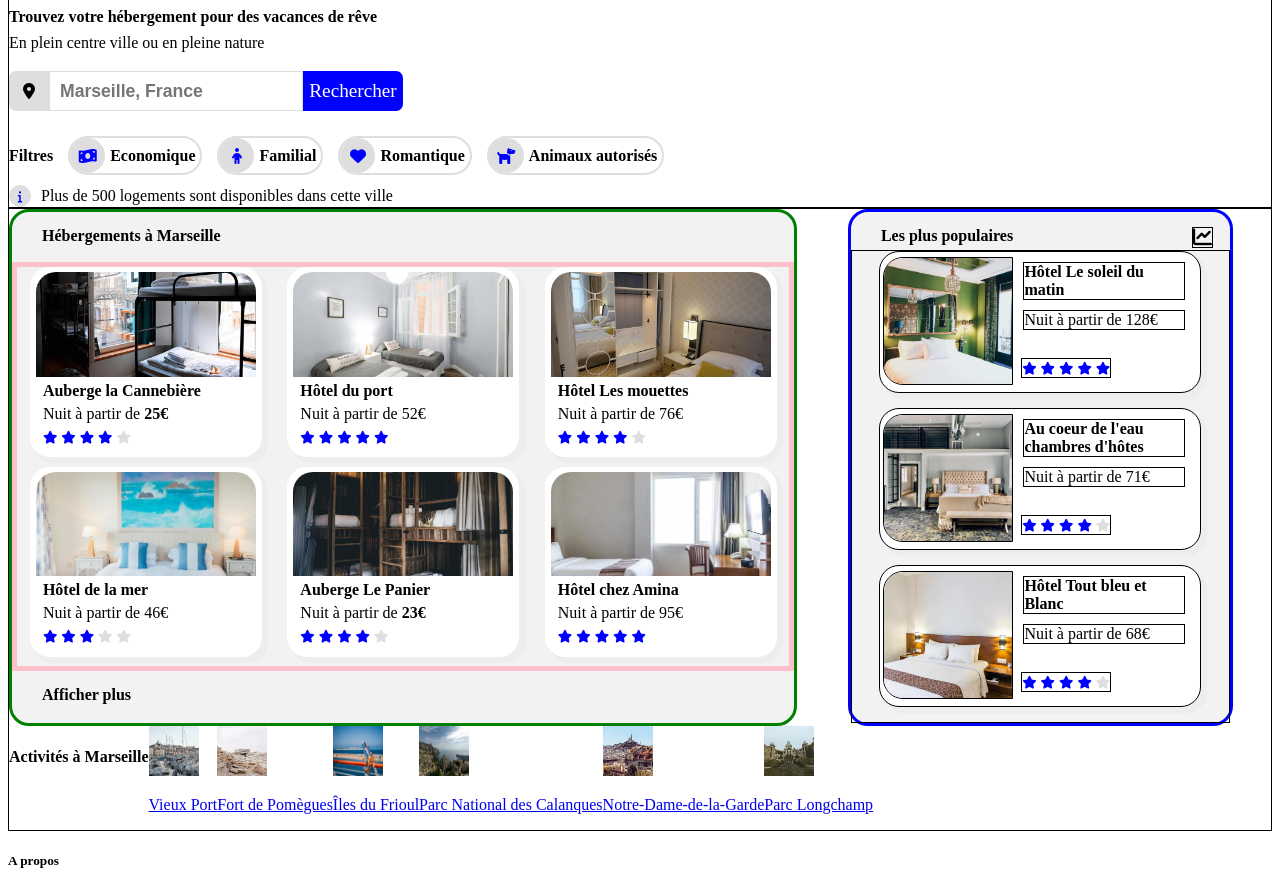
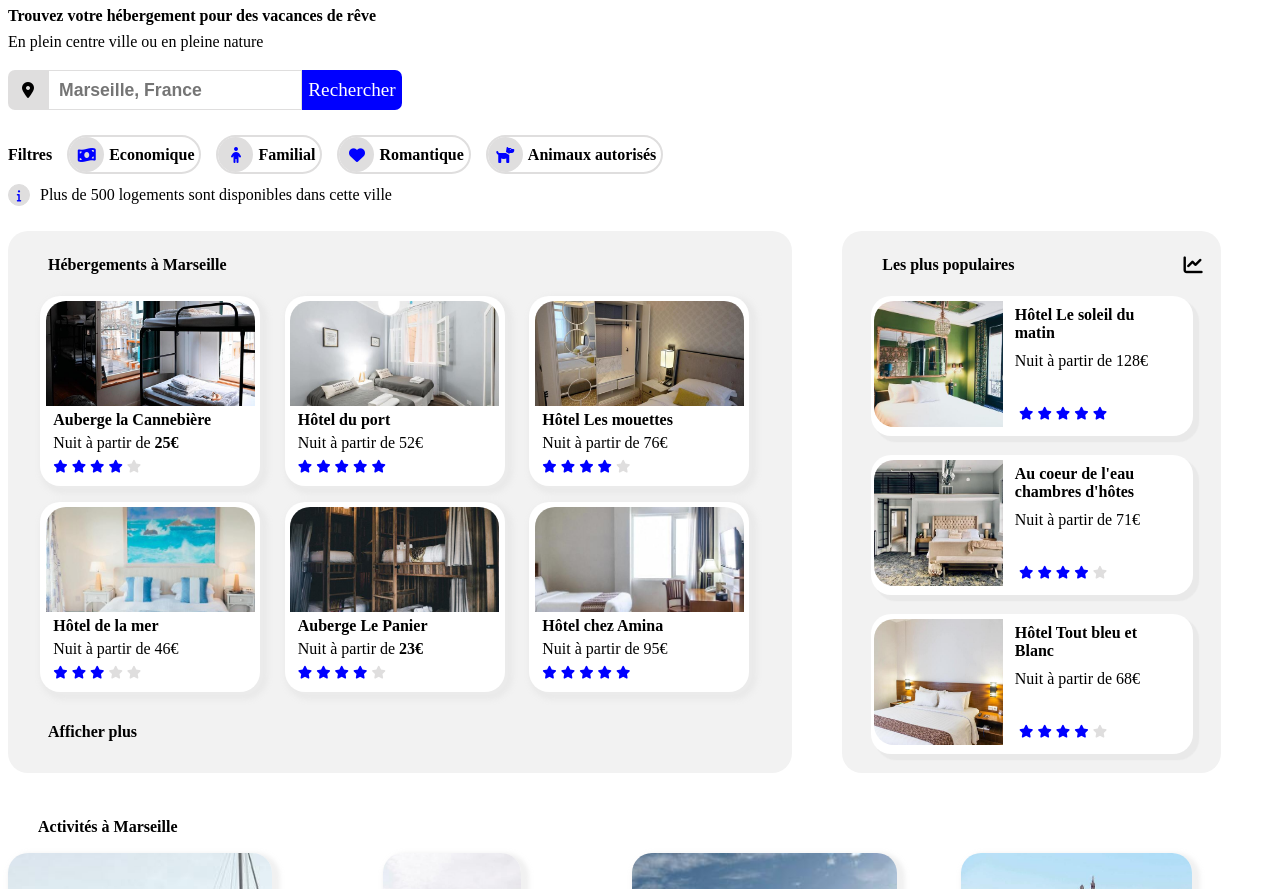
Before and after one commit to Dalkeri/DamienRebeloDacosta_2_14122020, a plain HTML site: page index.html in a window 1280 px wide. Shown: the part 120-1009 px from the top of the page. Drawn offline with Linux system fonts and the light colour scheme.

Commit message:
fin de la partie activité + peaufinage mineur

```diff
--- a/index.html
+++ b/index.html
@@ -198,30 +198,32 @@
             </section>
             <section id="activite">
                 <h4>Activités à Marseille</h4>
-                <a href="#">
-                    <img src="images/activites/4_small/reno-laithienne-QUgJhdY5Fyk-unsplash.jpg" alt="vieux_port" width="50" height="50">
-                    <p>Vieux Port</p>
+                <div id="cartes_activites">
+                    <a href="#" id="element1" class="carte_activite">
+                        <img src="images/activites/4_small/reno-laithienne-QUgJhdY5Fyk-unsplash.jpg" alt="vieux_port" class="grande">
+                        <p><strong>Vieux Port</strong></p>
                     </a>
-                <a href="#">
-                    <img src="images/activites/4_small/paul-hermann-QFTrLdQIRhI-unsplash.jpg" alt="Fort_Pomegues" width="50" height="50">
-                    <p>Fort de Pomègues</p>
+                    <a href="#" id="element2" class="carte_activite">
+                        <img src="images/activites/4_small/paul-hermann-QFTrLdQIRhI-unsplash.jpg" alt="Fort_Pomegues" class="petite">
+                        <p><strong>Fort de Pomègues</strong></p>
                     </a>
-                <a href="#">
-                    <img src="images/activites/4_small/kevin-hikari-rV_Qd1l-VXg-unsplash.jpg" alt="iles_frioule" width="50" height="50">
-                    <p>Îles du Frioul</p>
+                    <a href="#" id="element3" class="carte_activite">
+                        <img src="images/activites/4_small/kevin-hikari-rV_Qd1l-VXg-unsplash.jpg" alt="iles_frioule" class="petite">
+                        <p><strong>Îles du Frioul</strong></p>
                     </a>
-                <a href="#">
-                    <img src="images/activites/4_small/kilyan-sockalingum-NR8-cBCN3aI-unsplash.jpg" alt="parc_calanques" width="50" height="50">
-                    <p>Parc National des Calanques</p>
+                    <a href="#"" id="element4" class="carte_activite">
+                        <img src="images/activites/4_small/kilyan-sockalingum-NR8-cBCN3aI-unsplash.jpg" alt="parc_calanques" class="grande">
+                        <p><strong>Parc National des Calanques</strong></p>
                     </a>
-                <a href="#">
-                    <img src="images/activites/4_small/florian-wehde-xW9e8gdotxI-unsplash.jpg" alt="Notre_dame" width="50" height="50">
-                    <p>Notre-Dame-de-la-Garde</p>
+                    <a href="#" id="element5" class="carte_activite">
+                        <img src="images/activites/4_small/florian-wehde-xW9e8gdotxI-unsplash.jpg" alt="Notre_dame" class="petite">
+                        <p><strong>Notre-Dame-de-la-Garde</strong></p>
                     </a>
-                <a href="#">
-                    <img src="images/activites/4_small/lena-paulin-wH2-EJoDcV0-unsplash.jpg" alt="parc_longchamp" width="50" height="50">
-                    <p>Parc Longchamp</p>
+                    <a href="#" id="element6" class="carte_activite">
+                        <img src="images/activites/4_small/lena-paulin-wH2-EJoDcV0-unsplash.jpg" alt="parc_longchamp" class="petite">
+                        <p><strong>Parc Longchamp</strong></p>
                     </a>
+                </div>
             </section>
         </section>
 
--- a/style.css
+++ b/style.css
@@ -6,7 +6,8 @@
 }
 header
 {
-    border: 1px solid black;
+    /* border: 1px solid black; */
+    margin-bottom: 25px;
 }
 
 #liens_haut
@@ -71,7 +72,7 @@ nav a:hover
     /* display:flex; */
     margin-left: 10px;
     text-decoration: none;
-    margin-right: 20px;
+    margin-right: 50px;
 }
 
 
@@ -204,14 +205,14 @@ nav a:hover
 
 #corps
 {
-    border: 1px solid black;
+    /* border: 1px solid black; */
     display: flex;
     flex-wrap: wrap;
 }
 
 #hebergement
 {
-    border: 3px solid green;
+    /* border: 3px solid green; */
     width: 62%;
     margin-right: 4%;
     display: flex;
@@ -224,22 +225,24 @@ nav a:hover
 #hebergement h4
 {
     position: absolute;
-    margin-top: 15px;
-    margin-left: 30px;
+    margin-top: 25px;
+    margin-left: 40px;
 }
 
 #hebergement span
 {
 
     margin-top: 15px;
-    margin-left: 30px;
+    margin-left: 40px;
     /* margin-bottom: 0px; */
 }
 
 #cartes_hebergements
 {
-    margin-top: 50px;
-    border: 5px solid pink;
+    margin-top: 65px;
+    margin-right: 30px;
+    margin-left: 20px;
+    /* border: 5px solid pink; */
     display: flex;
     justify-content: space-around;
     flex-wrap: wrap;
@@ -254,7 +257,7 @@ nav a:hover
     /* margin-bottom: 3%; */
     background-color: white;
     border-radius: 20px 20px 20px 20px;
-    box-shadow: 5px 5px 1px 1px rgba(232,232,232,0.5);
+    box-shadow: 4px 4px 4px 4px rgba(227,227,227,0.5);
     display: flex;
     flex-direction: column;
     color: black;
@@ -298,7 +301,7 @@ nav a:hover
 
 #populaire
 {
-    border: 3px solid blue;
+    /* border: 3px solid blue; */
     /* display: flex; */
     /* flex-direction: column; */
     /* justify-content: space-around; */
@@ -313,21 +316,22 @@ nav a:hover
 {
     /* border:1px solid black; */
     position: absolute;
-    margin-top: 15px;
-    margin-left:30px;
+    margin-top: 25px;
+    margin-left:40px;
+    margin-bottom: 30px;
 }
 #populaire .chart
 {
-    border:1px solid black;
+    /* border:1px solid black; */
     position: absolute;
-    margin-top: 15px;
+    margin-top: 25px;
     margin-left:90%;
     font-size: 1.2em;
 }
 #cartes_populaires
 {
-    margin-top: 10%;
-    border:1px solid black;
+    margin-top: 65px;
+    /* border:1px solid black; */
     display:flex;
     flex-direction: column;
     justify-content: space-around;
@@ -335,13 +339,13 @@ nav a:hover
 }
 #populaire .carte_populaire
 {
-    border:1px solid black;
+    /* border:1px solid black; */
     width: 85%;
     height: 140px;
-    margin-bottom: 4%;
+    margin-bottom:5%;
     background-color: white;
     border-radius: 20px 20px 20px 20px;
-    box-shadow: 5px 5px 1px 1px rgba(232,232,232,0.5);
+    box-shadow: 5px 5px 1px 1px rgba(227,227,227,0.6);
     display: flex;
     flex-direction: column;
     align-content: flex-start;
@@ -352,7 +356,7 @@ nav a:hover
 }
 #populaire .carte_populaire img
 {
-    border:1px solid black;
+    /* border:1px solid black; */
     object-fit: cover;
     width: 40%;
     height: 90%;
@@ -363,8 +367,8 @@ nav a:hover
 }
 #populaire .carte_populaire p
 {
-    border:1px solid black;
-    margin-left: 10px;
+    /* border:1px solid black; */
+    margin-left: 12px;
     margin-bottom: 0px;
     margin-top: 10px;
     width: 50%;
@@ -373,19 +377,104 @@ nav a:hover
 {
     /* bottom: 15px; */
     bottom: 10%;
-    left: 40%;
+    left: 42%;
     /* right: 90px; */
-    border:1px solid black;
+    /* border:1px solid black; */
     position: absolute;
 }
 
 
+#activite
+{
+    margin-top: 30px;
+    position: relative;
+    /* border:3px solid green; */
+    width: 95%;
+    height: 500px;
+}
+#activite h4
+{
+    position: absolute;
+    margin: 0;
+    top: 15px;
+    left: 30px;
+}
+#cartes_activites
+{
+    margin-top: 50px;
+    /* border:1px solid black; */
+    display: grid;
+    grid-template-columns: 22% 4% 22% 4% 22% 4% 22%;
+    grid-template-rows: 200px 20px 20px 200px;
+    justify-items: center;
+}
+.carte_activite
+{
+    text-decoration: none;
+    color: black;
+    border-radius: 20px 20px 20px 20px;
+    box-shadow: 4px 4px 4px 4px rgba(227,227,227,0.5);
+}
+#cartes_activites #element1
+{
+    grid-column-start: 1;
+    grid-column-end: 2;
+    grid-row-start: 1;
+    grid-row-end: 5;
+}
+#cartes_activites #element2
+{
+    grid-column-start: 3;
+    grid-column-end: 4;
+    grid-row-start: 1;
+    grid-row-end: 3;
+}
+#cartes_activites #element3
+{
+    grid-column-start: 3;
+    grid-column-end: 4;
+    grid-row-start: 4;
+    grid-row-end: 5;
+}
+#cartes_activites #element4
+{
+    /* grid-column-start: 5; */
+    grid-column-end: 6;
+    grid-row-start: 1;
+    grid-row-end: 5;
+}
+#cartes_activites #element5
+{
+    grid-column-start: 7;
+    grid-column-end: 8;
+    grid-row-start: 1;
+    grid-row-end: 2;
+}
+#cartes_activites #element6
+{
+    grid-column-start: 7;
+    grid-column-end: 8;
+    grid-row-start: 3;
+    grid-row-end: 5;
+}
+.carte_activite .grande
+{
+    object-fit: cover;
+    width: 100%;
+    height: 88%;
+    border-radius: 20px 20px 0px 0px;
+}
+.carte_activite .petite
+{
+    object-fit: cover;
+    width: 100%;
+    height: 75%;
+    border-radius: 20px 20px 0px 0px;
+}
+.carte_activite p
+{
+    margin-left: 15px;
+}
 
 
-#activite
-{
-    display: flex;
-    width: 100%;
-}
-
-/* SECTION HEBERGEMENTS */
+/* SECTION FOOTER */
```
Lines whose indentation alone changed are shown as unchanged.
